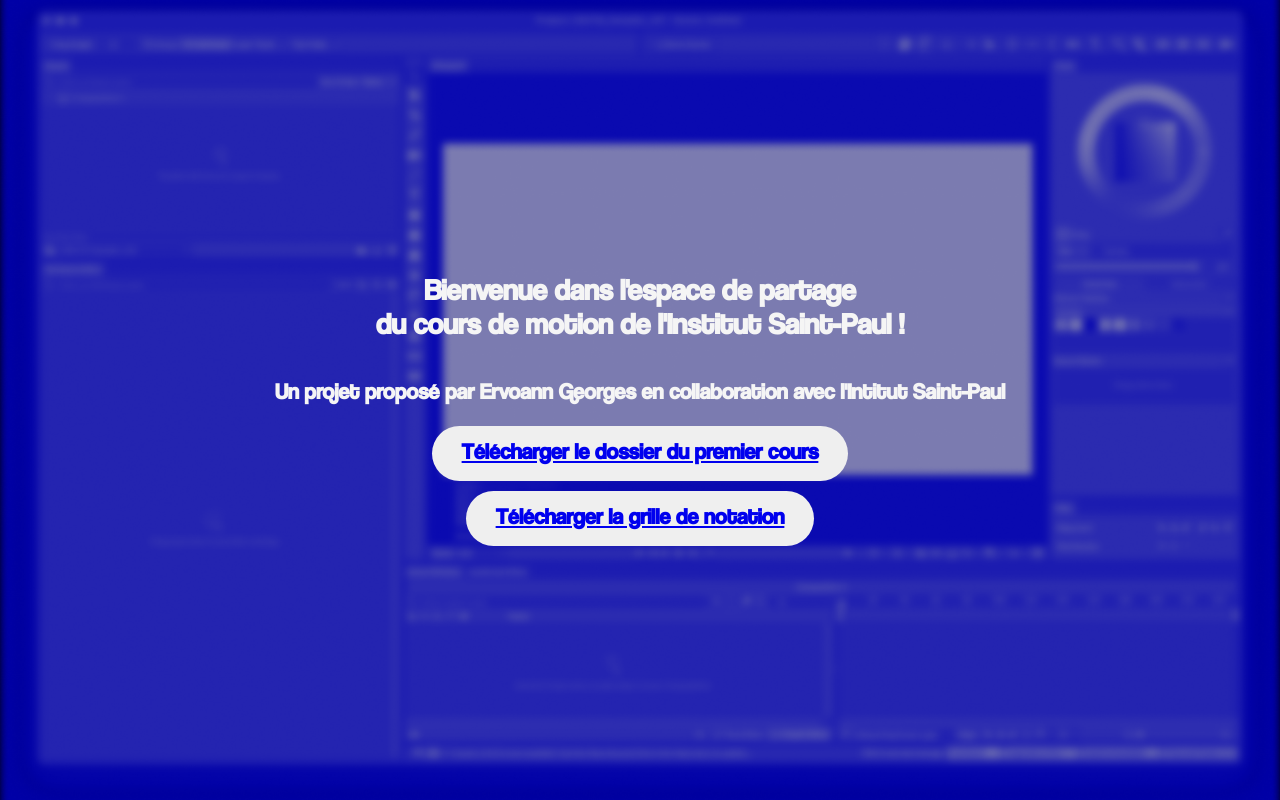
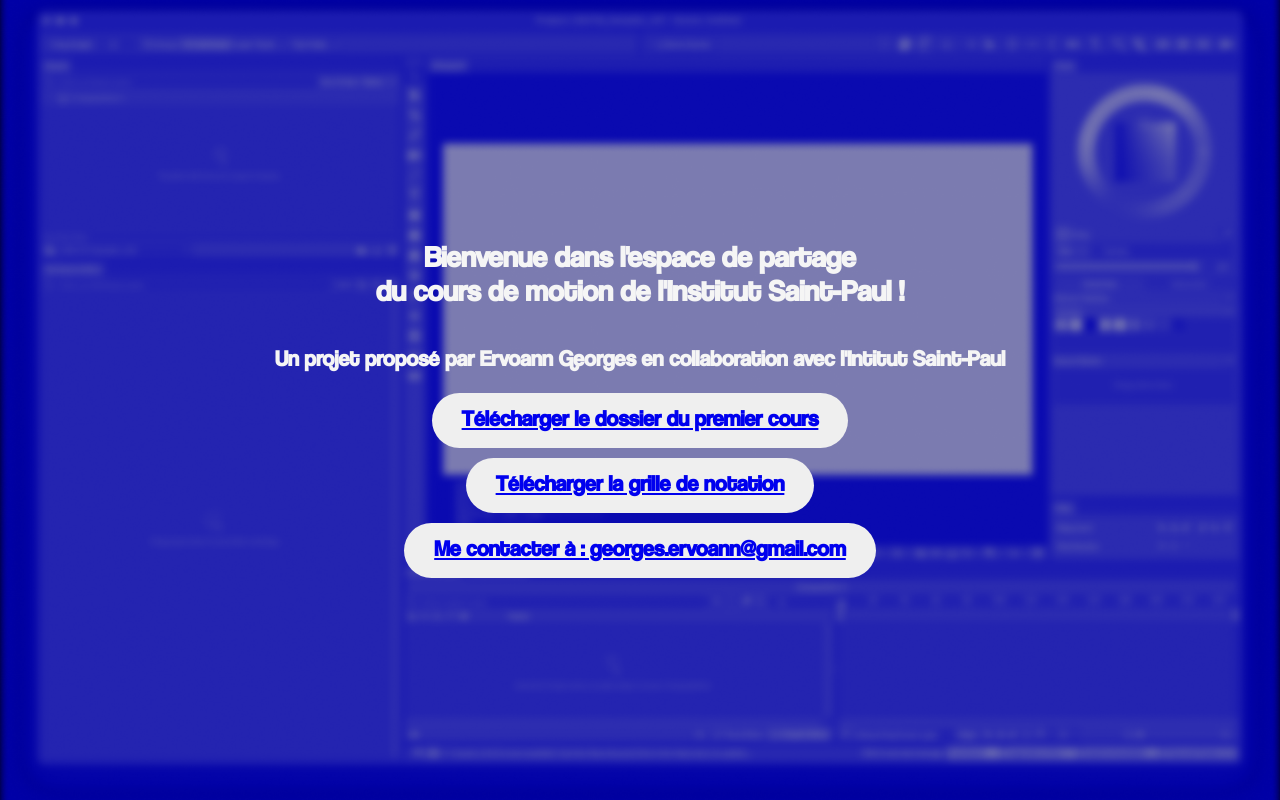
Before and after one commit to Ervoann/CoursMotion, a plain HTML site: page index.html in a window 1280 px wide. Drawn offline with Linux system fonts and the light colour scheme.

Commit message:
CoursMotion-AjoutMail

```diff
--- a/index.html
+++ b/index.html
@@ -111,6 +111,7 @@
     <div style="display: flex; flex-direction: column; justify-content: center; align-items: center; gap: 10px;">
     <a href="https://mega.nz/file/vVIR0C6C#LTPQTO8Q96IZ9S3dF6AW9qJivDO5C15azMGk0cyXjO8" target="_blank"><button >Télécharger le dossier du premier cours</button></a>
     <a href="https://www.playbook.com/s/ervoann/8LFi9Lv7xszeibLZxaBtZYV5?assetToken=aicWYKmttHY6b444YkZ2Puka" target="_blank"><button >Télécharger la grille de notation</button></a>
+    <a href="mailto:georges.ervoann@gmail.com" target="_blank"><button >Me contacter à : georges.ervoann@gmail.com</button></a>
     </div>
     <script>
         function openPDF() {
```
Also changed, not shown: 1 other file.
